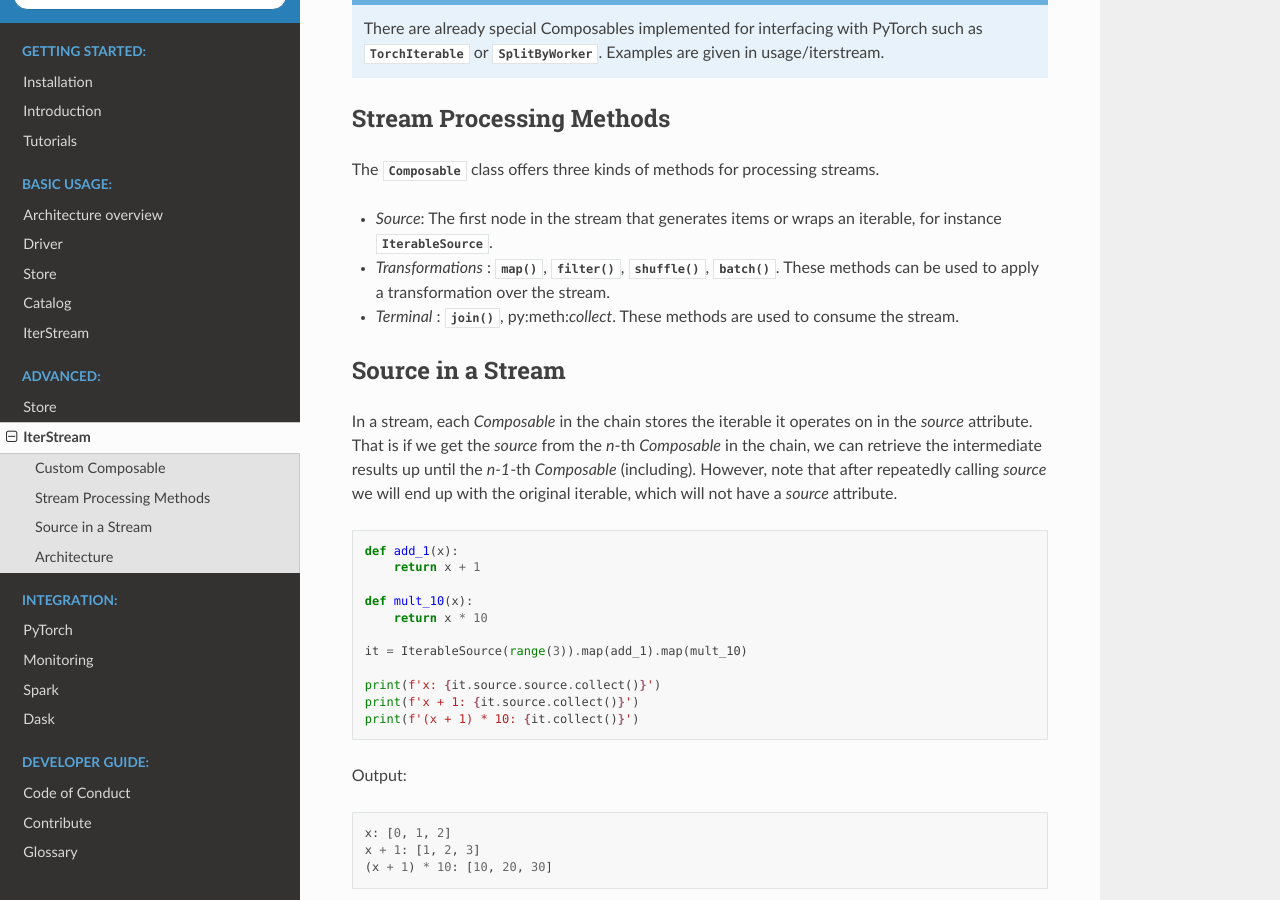
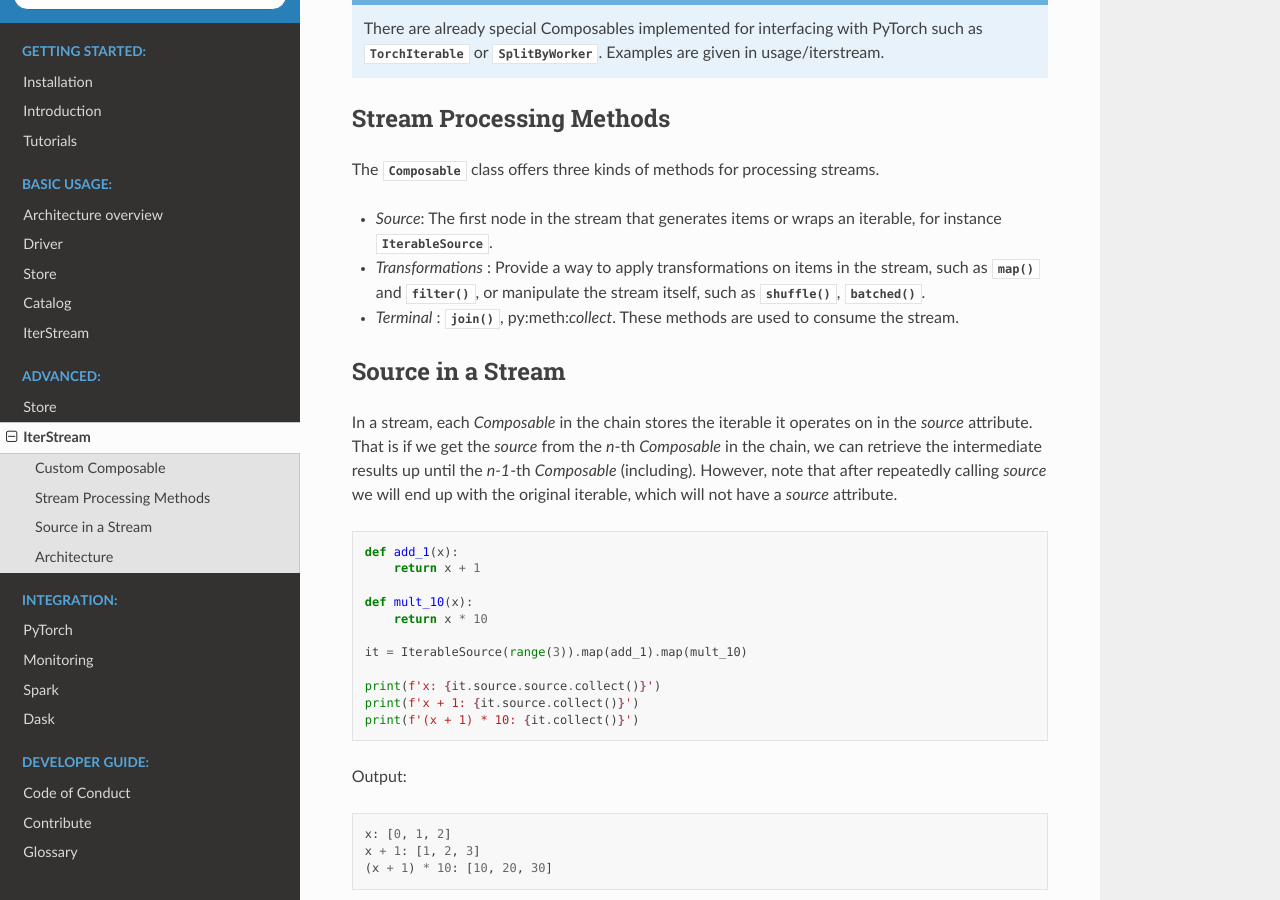
Before and after one commit to merantix-momentum/squirrel-core, a Sphinx documentation site: the page built from docs/advanced/iterstream.rst, in a window 1280 px wide and 900 px high, scrolled down 2718 px. Built offline with Sphinx 7.4.7 and the Read the Docs theme 2.0.0, drawn with Linux system fonts in a browser that asks for light colours; the version number is read from the project's files by our own code.

Commit message:
Update docs/advanced/iterstream.rst
Co-authored-by: Alireza Sohofi <a.sohofi@gmail.com>

```diff
--- a/docs/advanced/iterstream.rst
+++ b/docs/advanced/iterstream.rst
@@ -141,7 +141,7 @@ The :py:class:`Composable` class offers three kinds of methods for processing st
 
 * *Source*: The first node in the stream that generates items or wraps an iterable, for instance :py:class:`IterableSource`.
 
-* *Transformations* : :py:meth:`map`, :py:meth:`filter`, :py:meth:`shuffle`, :py:meth:`batch`. These methods can be used to apply a transformation over the stream.
+* *Transformations* : Provide a way to apply transformations on items in the stream, such as :py:meth:`map` and :py:meth:`filter`, or manipulate the stream itself, such as :py:meth:`shuffle`, :py:meth:`batched`.
 * *Terminal* : :py:meth:`join`, py:meth:`collect`. These methods are used to consume the stream.
 
 Source in a Stream
```
